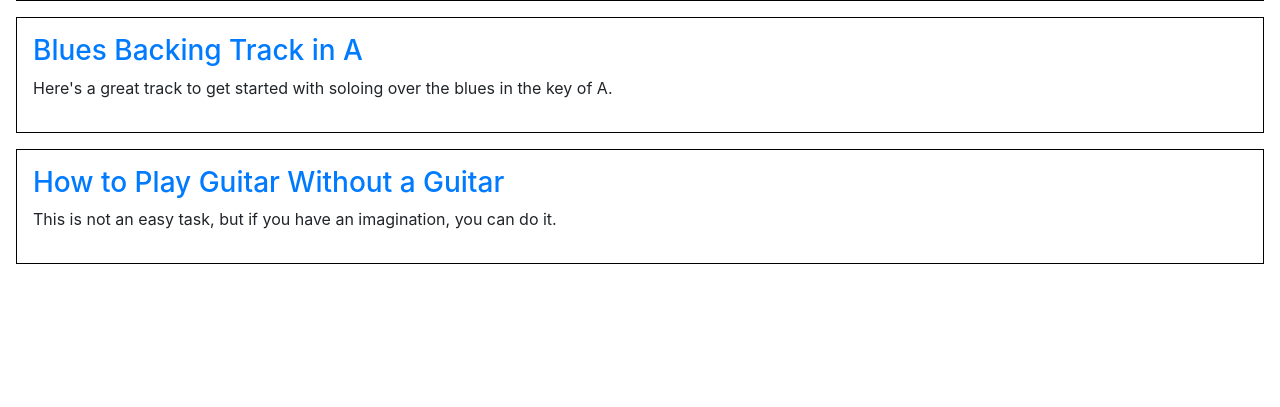
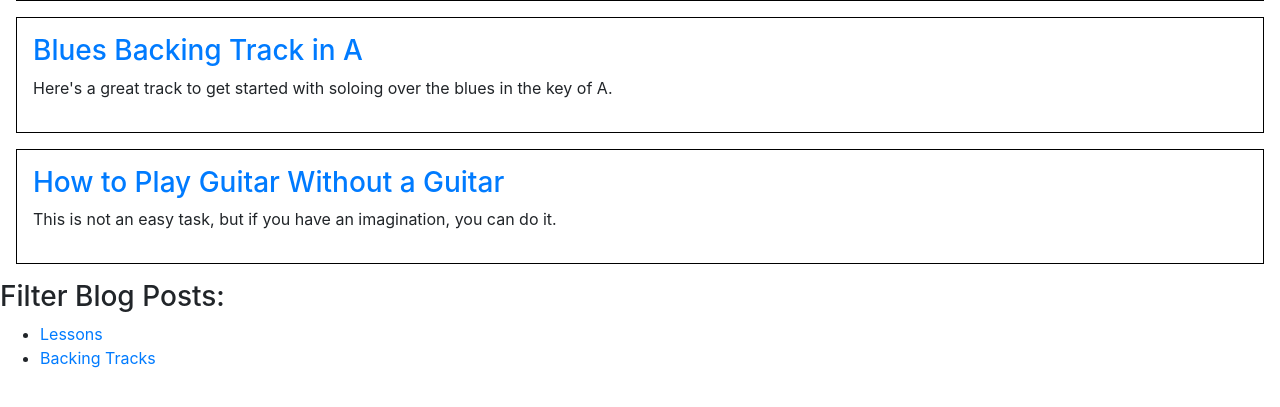
Before and after one commit to chriskorsak/capstone, a Django app: page / in a window 1280 px wide. Shown: the part 251-658 px from the top of the page. Run offline with Django 3.2, Linux system fonts and the light colour scheme; data comes from the database, SQL or seed files in the repository; both versions use the stored data as it was after the commit; some libraries are stand-ins or nearby versions.

Commit message:
implement filtering blog posts: create view, url path, and add html to index.html template.

```diff
--- a/ckblues/templates/ckblues/index.html
+++ b/ckblues/templates/ckblues/index.html
@@ -21,5 +21,28 @@
     {% endfor %}
   {% endif %}
 
+  <h3>Filter Blog Posts:</h3>
+  <ul>
+    <li><a href="{% url 'filter' 'Lessons' %}">Lessons</a></li>
+    <li><a href="{% url 'filter' 'Backing Tracks' %}">Backing Tracks</a></li>
+  </ul>
+
+  {% if user.is_authenticated %}
+  <!-- display all filtered content if logged in -->
+    {% for post in allFilteredPosts %}
+      <section class="post">
+        <h3><a href="{% url 'post' post.slug %}">{{ post.title }}</a></h3>
+        <p>{{ post.excerpt }}</p>
+      </section>
+    {% endfor %}
+  {% else %}
+    <!-- display all free filtered posts if user not logged in -->
+    {% for post in freeFilteredPosts %}
+      <section class="post">
+        <h3><a href="{% url 'post' post.slug %}">{{ post.title }}</a></h3>
+        <p>{{ post.excerpt }}</p>
+      </section>
+    {% endfor %}
+  {% endif %}
 
 {% endblock %}
--- a/ckblues/urls.py
+++ b/ckblues/urls.py
@@ -3,6 +3,7 @@ from . import views
 
 urlpatterns = [
     path("", views.index, name="index"),
+    path("filter/<str:category>", views.filter, name="filter"),
     path("post/<str:slug>", views.post, name="post"),
     path("register", views.register, name="register"),
     path("login", views.loginView, name="login"),
--- a/ckblues/views.py
+++ b/ckblues/views.py
@@ -15,6 +15,13 @@ def index(request):
   return render(request, "ckblues/index.html", {
   "freePosts": Post.objects.filter(published=True).filter(premium=False).order_by('-date'),
   "allPosts": Post.objects.filter(published=True).order_by('-date')
+  })
+
+def filter(request, category):
+  print(category)
+  return render(request, "ckblues/index.html", {
+  "freeFilteredPosts": Post.objects.filter(category=category).filter(published=True).filter(premium=False).order_by('-date'),
+  "allFilteredPosts": Post.objects.filter(category=category).filter(published=True).order_by('-date')
   })
 
 def post(request, slug):
```
Also changed, not shown: db.sqlite3.
